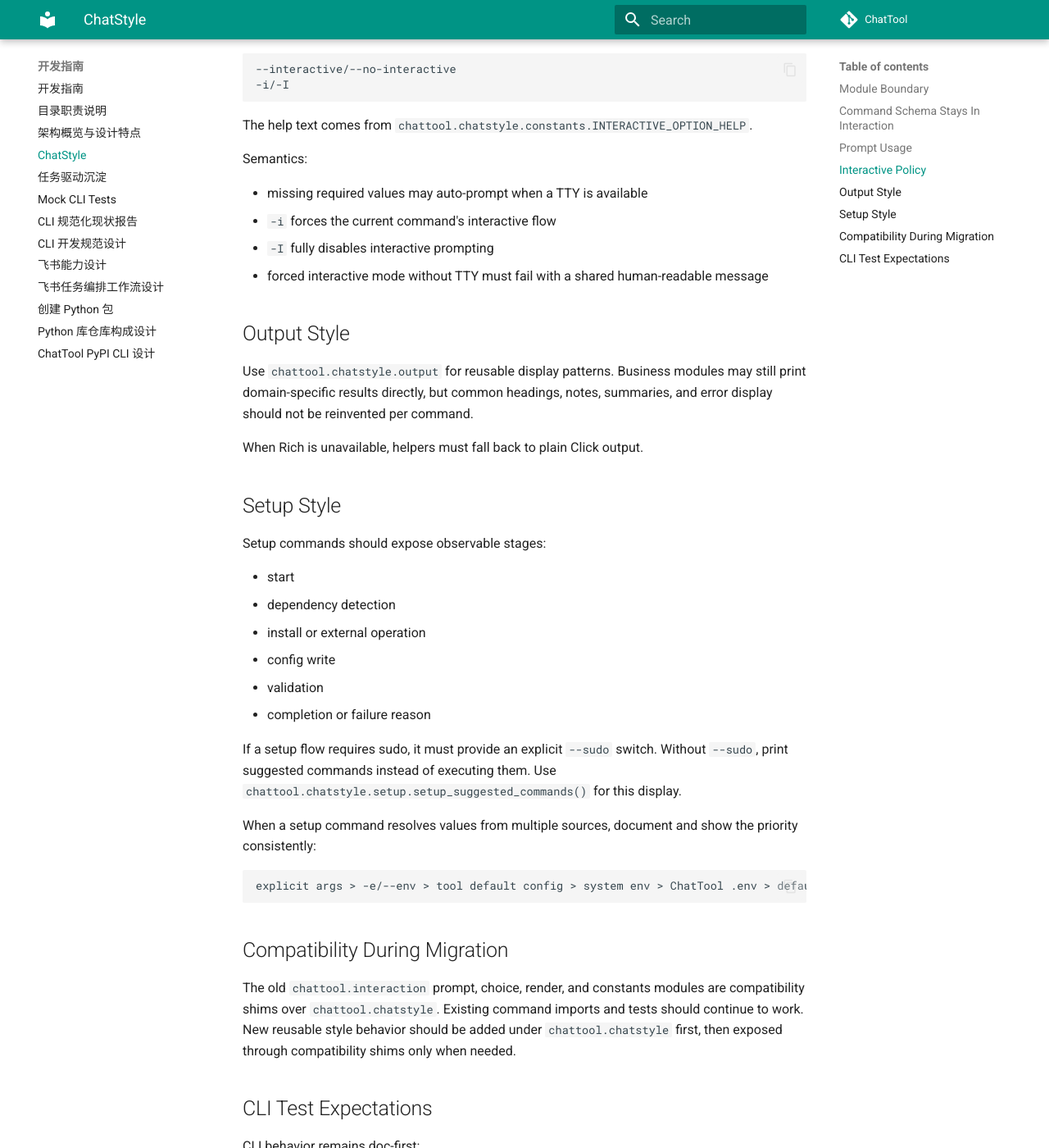
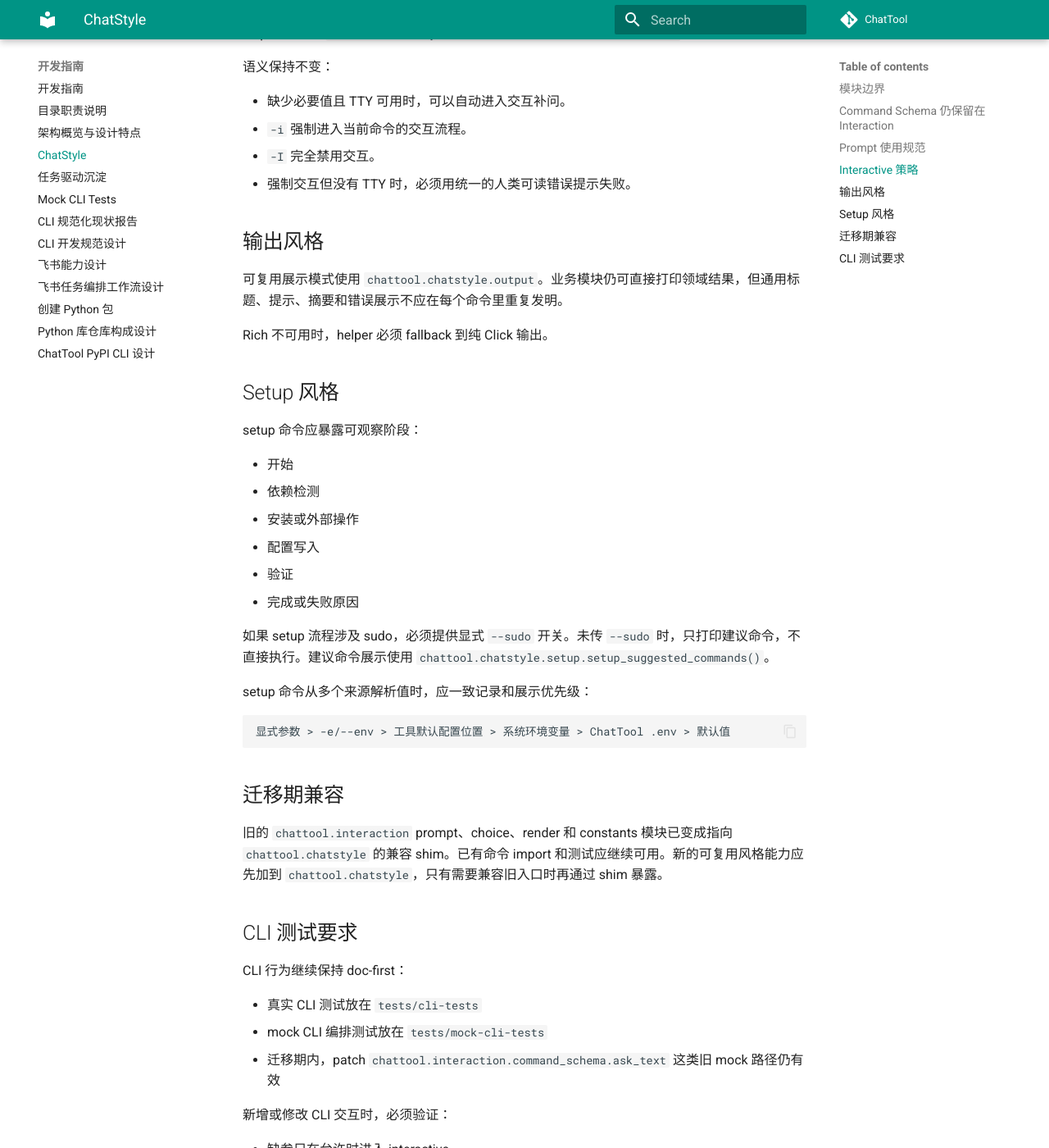
Before and after one commit to cubenlp/ChatTool, an MkDocs documentation site: the page built from docs/development-guide/chatstyle.md, in a window 1280 px wide and 1400 px high, scrolled down 1725 px. Shown: the whole window at 82% size. Built offline with MkDocs 1.6.1 and Material for MkDocs 9.7.7, drawn with Linux system fonts in a browser that asks for light colours; comment, search, counter and statistics services are not loaded; the version menu is left out; some of the changed text lies outside the part shown.

````diff
--- a/docs/development-guide/chatstyle.md
+++ b/docs/development-guide/chatstyle.md
@@ -1,25 +1,27 @@
 # ChatStyle
 
-`chattool.chatstyle` is the shared CLI style layer for ChatTool. It centralizes reusable prompt primitives, choice helpers, output style, sensitive-value masking, setup-stage display helpers, and shared interaction copy. Business commands should describe fields and behavior; they should not reimplement TTY checks, prompt backends, masking, or `-i/-I` help text.
+`chattool.chatstyle` 是 ChatTool 的共享 CLI 风格层。它集中承载可复用的 prompt 原语、choice helper、输出样式、敏感值脱敏、setup 阶段展示 helper 和统一交互文案。业务命令只应描述字段、参数和业务行为，不应重复实现 TTY 检查、prompt backend、mask 规则或 `-i/-I` help 文案。
 
-## Module Boundary
+英文版见：[chatstyle.en.md](chatstyle.en.md)。
+
+## 模块边界
 
 - `chattool.chatstyle.output`
-  - headings, notes, Rich/click fallback rendering, and common display helpers.
+  - 标题、提示、Rich/click fallback 渲染，以及通用展示 helper。
 - `chattool.chatstyle.prompt`
-  - `ask_text()`, `ask_path()`, `ask_confirm()`, `ask_select()`, `ask_checkbox()`, `ask_checkbox_with_controls()`, and TTY availability.
+  - `ask_text()`、`ask_path()`、`ask_confirm()`、`ask_select()`、`ask_checkbox()`、`ask_checkbox_with_controls()` 和 TTY 可用性检测。
 - `chattool.chatstyle.choice`
-  - `create_choice()`, `get_separator()`, choice normalization, and questionary style.
+  - `create_choice()`、`get_separator()`、choice 归一化和 questionary 样式。
 - `chattool.chatstyle.mask`
-  - `mask_secret()`, current-secret display, and sensitive prompt behavior where Enter keeps the current value.
+  - `mask_secret()`、当前敏感值展示，以及“回车保留当前值”的敏感输入行为。
 - `chattool.chatstyle.setup`
-  - setup-stage display helpers for start, stage, success, warning, failure, suggested commands, and config priority.
+  - setup 阶段展示 helper：开始、阶段、成功、警告、失败、建议命令和配置优先级。
 - `chattool.chatstyle.constants`
-  - shared constants such as `BACK_VALUE`, checkbox indicators, and `INTERACTIVE_OPTION_HELP`.
+  - `BACK_VALUE`、checkbox indicator、`INTERACTIVE_OPTION_HELP` 等共享常量。
 
-## Command Schema Stays In Interaction
+## Command Schema 仍保留在 Interaction
 
-`chattool.interaction.command_schema` remains the command input orchestration layer. Continue using:
+`chattool.interaction.command_schema` 仍是命令输入编排层。继续使用：
 
 - `CommandField`
 - `CommandSchema`
@@ -27,75 +29,75 @@
 - `resolve_command_inputs()`
 - `add_interactive_option()`
 
-Use `CommandSchema` for new commands with recoverable missing arguments. Do not move schema dataclasses or resolver flow into `chatstyle` in this migration stage.
+对缺参后可恢复的命令，继续优先使用 `CommandSchema`。本迁移阶段不要把 schema dataclass 或 resolver 主流程搬到 `chatstyle`。
 
-## Prompt Usage
+## Prompt 使用规范
 
-New shared prompt behavior belongs in `chattool.chatstyle.prompt`. Existing imports from `chattool.interaction.prompt` remain supported as compatibility shims.
+新的共享 prompt 行为应先放到 `chattool.chatstyle.prompt`。旧的 `chattool.interaction.prompt` import 仍作为兼容 shim 保留。
 
-Prefer schema-driven prompting for command arguments. Use direct prompt primitives only for flows that are inherently page-like or wizard-like, such as category selection, setup mode selection, or checkbox selection.
+命令参数补问优先使用 schema 驱动。只有流程本身就是页面式或向导式时，才直接调用 prompt 原语，例如分类选择、setup 模式选择或 checkbox 多选。
 
-Sensitive fields should use password input and masked current-value display. Use `chattool.chatstyle.mask.prompt_sensitive_value()` when Enter should keep the existing value.
+敏感字段应使用 password input，并以 mask 形式展示当前值。若回车应保留已有值，使用 `chattool.chatstyle.mask.prompt_sensitive_value()`。
 
-## Interactive Policy
+## Interactive 策略
 
-Use `@add_interactive_option` from `chattool.interaction.command_schema` for normal commands. It wires:
+普通命令继续使用 `chattool.interaction.command_schema` 提供的 `@add_interactive_option`。它会接入：
 
 ```text
 --interactive/--no-interactive
 -i/-I
 ```
 
-The help text comes from `chattool.chatstyle.constants.INTERACTIVE_OPTION_HELP`.
+help 文案来自 `chattool.chatstyle.constants.INTERACTIVE_OPTION_HELP`。
 
-Semantics:
+语义保持不变：
 
-- missing required values may auto-prompt when a TTY is available
-- `-i` forces the current command's interactive flow
-- `-I` fully disables interactive prompting
-- forced interactive mode without TTY must fail with a shared human-readable message
+- 缺少必要值且 TTY 可用时，可以自动进入交互补问。
+- `-i` 强制进入当前命令的交互流程。
+- `-I` 完全禁用交互。
+- 强制交互但没有 TTY 时，必须用统一的人类可读错误提示失败。
 
-## Output Style
+## 输出风格
 
-Use `chattool.chatstyle.output` for reusable display patterns. Business modules may still print domain-specific results directly, but common headings, notes, summaries, and error display should not be reinvented per command.
+可复用展示模式使用 `chattool.chatstyle.output`。业务模块仍可直接打印领域结果，但通用标题、提示、摘要和错误展示不应在每个命令里重复发明。
 
-When Rich is unavailable, helpers must fall back to plain Click output.
+Rich 不可用时，helper 必须 fallback 到纯 Click 输出。
 
-## Setup Style
+## Setup 风格
 
-Setup commands should expose observable stages:
+setup 命令应暴露可观察阶段：
 
-- start
-- dependency detection
-- install or external operation
-- config write
-- validation
-- completion or failure reason
+- 开始
+- 依赖检测
+- 安装或外部操作
+- 配置写入
+- 验证
+- 完成或失败原因
 
-If a setup flow requires sudo, it must provide an explicit `--sudo` switch. Without `--sudo`, print suggested commands instead of executing them. Use `chattool.chatstyle.setup.setup_suggested_commands()` for this display.
+如果 setup 流程涉及 sudo，必须提供显式 `--sudo` 开关。未传 `--sudo` 时，只打印建议命令，不直接执行。建议命令展示使用 `chattool.chatstyle.setup.setup_suggested_commands()`。
 
-When a setup command resolves values from multiple sources, document and show the priority consistently:
+setup 命令从多个来源解析值时，应一致记录和展示优先级：
 
 ```text
-explicit args > -e/--env > tool default config > system env > ChatTool .env > default
+显式参数 > -e/--env > 工具默认配置位置 > 系统环境变量 > ChatTool .env > 默认值
 ```
 
-## Compatibility During Migration
+## 迁移期兼容
 
-The old `chattool.interaction` prompt, choice, render, and constants modules are compatibility shims over `chattool.chatstyle`. Existing command imports and tests should continue to work. New reusable style behavior should be added under `chattool.chatstyle` first, then exposed through compatibility shims only when needed.
+旧的 `chattool.interaction` prompt、choice、render 和 constants 模块已变成指向 `chattool.chatstyle` 的兼容 shim。已有命令 import 和测试应继续可用。新的可复用风格能力应先加到 `chattool.chatstyle`，只有需要兼容旧入口时再通过 shim 暴露。
 
-## CLI Test Expectations
+## CLI 测试要求
 
-CLI behavior remains doc-first:
+CLI 行为继续保持 doc-first：
 
-- real CLI tests live in `tests/cli-tests`
-- mock CLI orchestration tests live in `tests/mock-cli-tests`
-- mock paths that patch `chattool.interaction.command_schema.ask_text` remain valid during migration
+- 真实 CLI 测试放在 `tests/cli-tests`
+- mock CLI 编排测试放在 `tests/mock-cli-tests`
+- 迁移期内，patch `chattool.interaction.command_schema.ask_text` 这类旧 mock 路径仍有效
 
-When adding or changing CLI interactions, verify:
+新增或修改 CLI 交互时，必须验证：
 
-- missing arguments enter interactive only when allowed
-- `-i` and `-I` keep their documented behavior
-- default values shown in prompts match actual execution
-- sensitive values are masked in display and hidden during input
-- non-TTY errors are readable and actionable
+- 缺参只在允许时进入 interactive
+- `-i` 与 `-I` 保持文档语义
+- prompt 展示的默认值与实际执行一致
+- 敏感值展示时脱敏，输入时不回显
+- 非 TTY 错误可读且可操作
````
Also changed, not shown: CHANGELOG.md (+1 -0 lines), docs/development-guide/chatstyle.en.md (added, +103 -0 lines), docs/development-guide/create-python-package.md (+2 -0 lines), docs/tools/pypi/index.md (+3 -0 lines), 6 other files.
